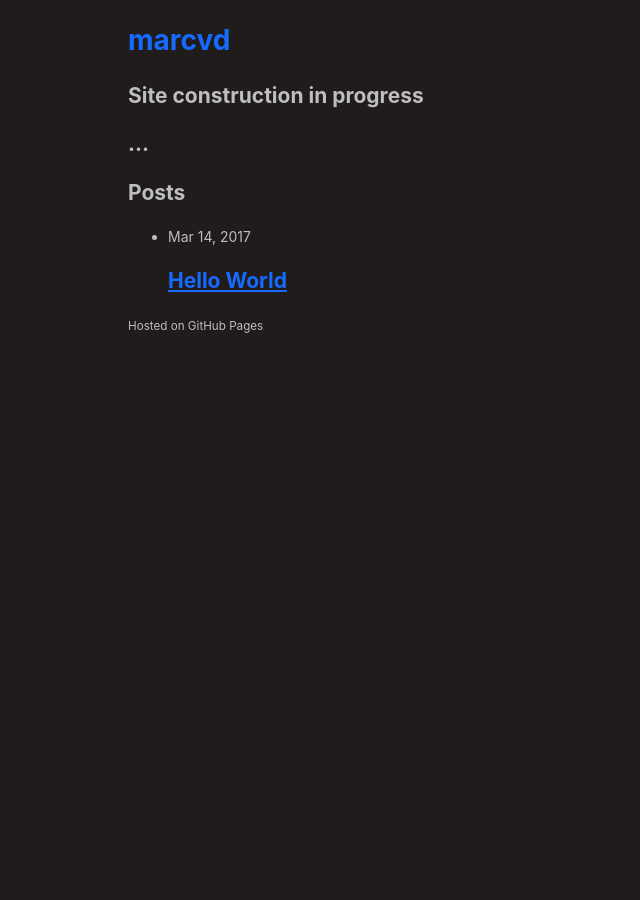
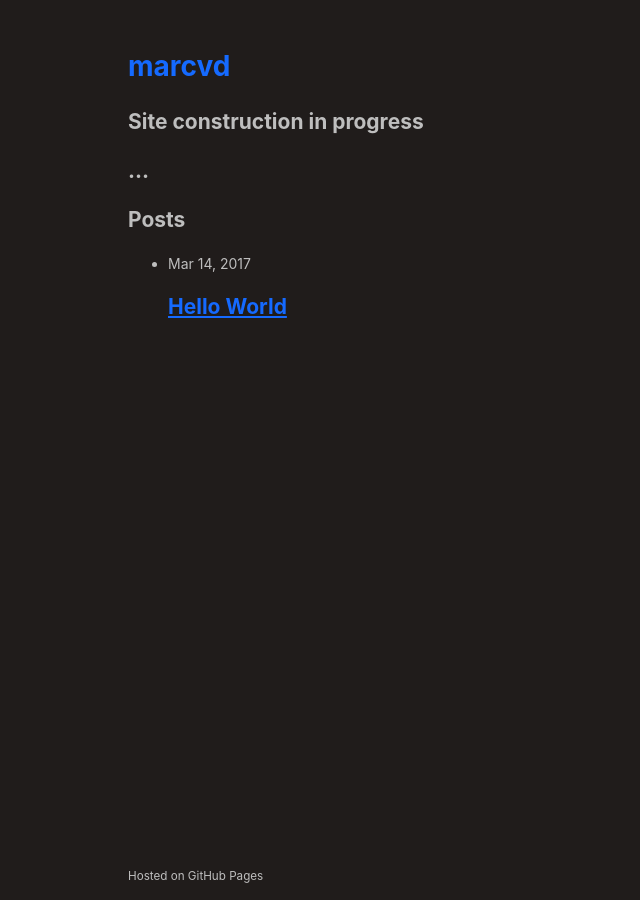
Before and after one commit to marc-q/marc-q.github.io, a Jekyll site: the page built from index.md, in a window 1280 px wide. Shown: the whole page, without its empty margins (0-640 px from the left). Built offline with Jekyll 4.4.1, drawn with Linux system fonts in a browser that asks for light colours; the repository's description, which GitHub fills in, is left out; our own code applies the rules of GitHub Pages for plain Markdown files.

Commit message:
Wip (#18)
* Update style.css

* Update default.html

```diff
--- a/_layouts/default.html
+++ b/_layouts/default.html
@@ -8,7 +8,7 @@
     {% feed_meta %}
   </head>
   <body>
-    <div class="container">
+    <div class="container content">
       <header>
         <h1><a id="home" href="http://www.marcvd.me">{{ site.title | default: site.github.repository_name }}</a></h1>
         <p>{{ site.description | default: site.github.project_tagline }}</p>
--- a/assets/css/style.css
+++ b/assets/css/style.css
@@ -4,21 +4,39 @@ html
 	font-size: 14px;
 	line-height: 1.5;
 	background-color: #201c1b;
-  	color: #bebebe;
+  color: #bebebe;
 }
 
-footer
+/* Layout */
+body, footer
 {
-	position: static;
-	bottom: 10px;
+	margin: 0;
+	padding: 0;
+	border: 0;
 }
 
 body
 {
 	width: 80%;
+	min-height: 95vh;
 	margin-left: 10%;
+	position: relative;
 }
 
+div.content
+{
+  margin-top: 5vh;
+	padding-bottom: 50px;
+}
+
+footer
+{
+	height: 50px;
+  position: absolute;
+	bottom: 0;
+}
+
+/* Text */
 a
 {
 	color: #156aff;
@@ -40,6 +58,7 @@ blockquote
 	color: black;
 }
 
+/* Tables */
 table
 {
 	width: 100%;
```
